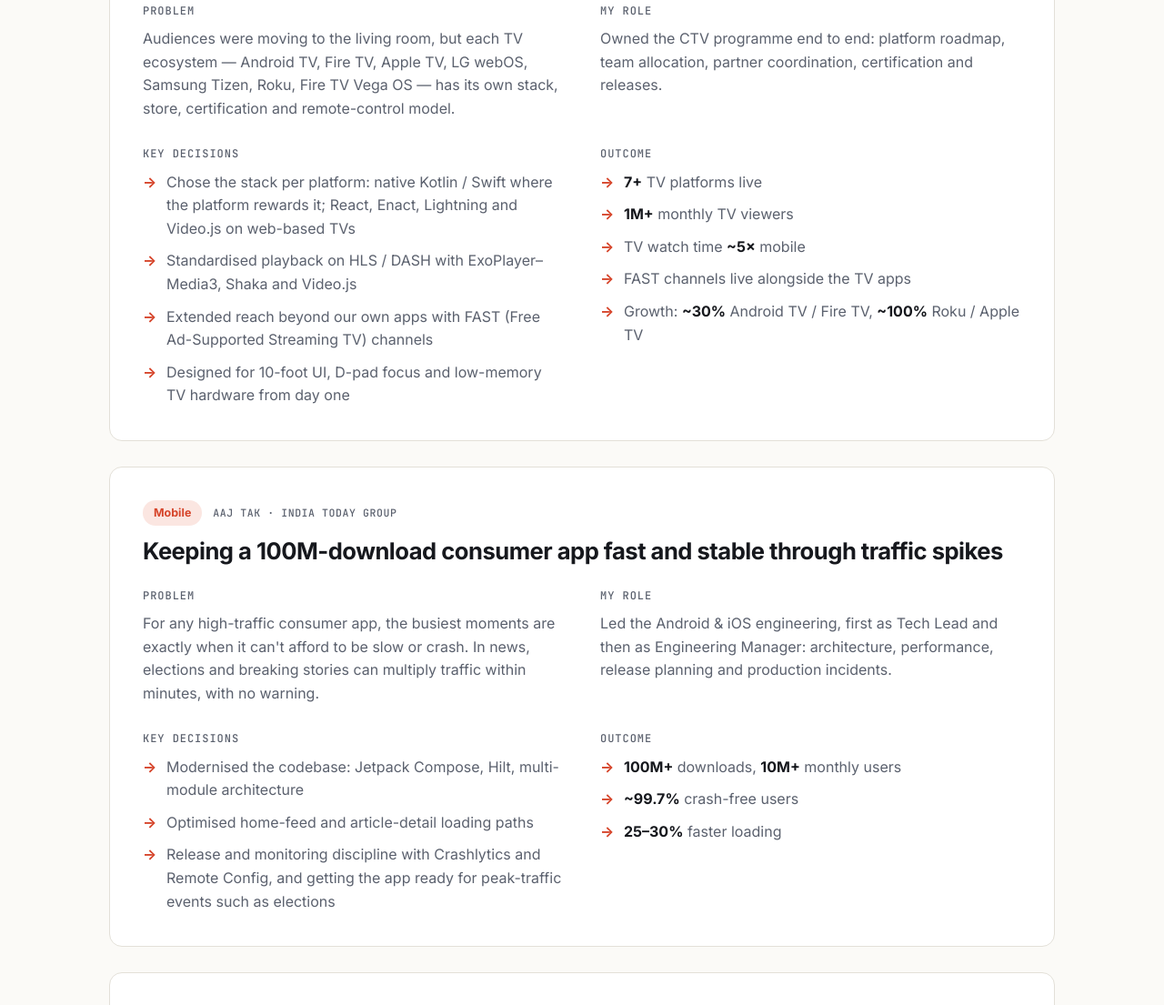
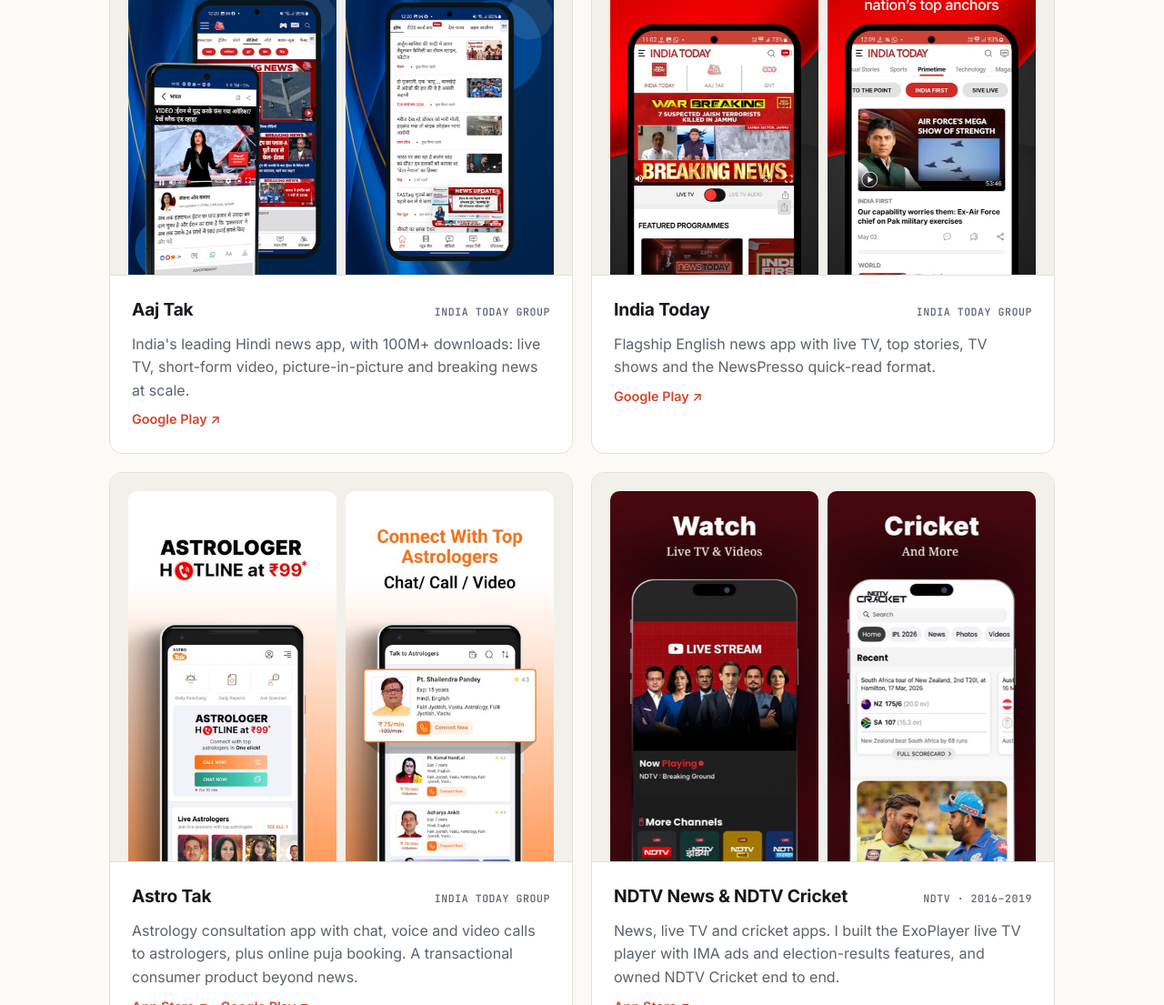
Before and after one commit to pankajkumar78/portfolio, a plain HTML site: page index.html in a window 1280 px wide. Shown: the part 1695-2800 px from the top of the page at 91% size. Drawn offline with Linux system fonts and the light colour scheme.

Commit message:
Add app gallery with store screenshots, including Astro Tak
Co-Authored-By: Claude Opus 5.5 <noreply@anthropic.com>

```diff
--- a/index.html
+++ b/index.html
@@ -26,6 +26,7 @@
     <a href="#top" class="logo" aria-label="Back to top">PK</a>
     <nav aria-label="Sections">
       <a href="#impact">Impact</a>
+      <a href="#apps">Apps</a>
       <a href="#case-studies">Case Studies</a>
       <a href="#platforms">Platforms</a>
       <a href="#leadership">Leadership</a>
@@ -72,6 +73,46 @@
         <div class="stat"><b>15+</b><span>Engineers led across Android, iOS, Flutter, CTV &amp; automotive apps</span></div>
       </div>
     </div>
+  </section>
+
+  <!-- APPS -->
+  <section id="apps" class="wrap section">
+    <h2 class="section-title">Apps I've built and led</h2>
+    <div class="apps">
+      <article class="app">
+        <div class="app-shots"><img src="images/aajtak-video.jpg" alt="Aaj Tak app video page" loading="lazy" width="380" height="676"><img src="images/aajtak-pip.jpg" alt="Aaj Tak app picture-in-picture mode" loading="lazy" width="380" height="676"></div>
+        <div class="app-body">
+          <div class="card-head"><h3>Aaj Tak</h3><span class="tag">India Today Group</span></div>
+          <p>India's leading Hindi news app, with 100M+ downloads: live TV, short-form video, picture-in-picture and breaking news at scale.</p>
+          <p class="app-links"><a href="https://play.google.com/store/apps/details?id=in.AajTak.headlines" target="_blank" rel="noopener">Google Play ↗</a></p>
+        </div>
+      </article>
+      <article class="app">
+        <div class="app-shots"><img src="images/indiatoday-live.jpg" alt="India Today app live TV" loading="lazy" width="380" height="676"><img src="images/indiatoday-shows.jpg" alt="India Today app TV shows" loading="lazy" width="380" height="676"></div>
+        <div class="app-body">
+          <div class="card-head"><h3>India Today</h3><span class="tag">India Today Group</span></div>
+          <p>Flagship English news app with live TV, top stories, TV shows and the NewsPresso quick-read format.</p>
+          <p class="app-links"><a href="https://play.google.com/store/apps/details?id=com.indiatoday" target="_blank" rel="noopener">Google Play ↗</a></p>
+        </div>
+      </article>
+      <article class="app">
+        <div class="app-shots"><img src="images/astrotak-hotline.jpg" alt="Astro Tak app astrologer hotline" loading="lazy" width="380" height="676"><img src="images/astrotak-consult.jpg" alt="Astro Tak app consultation list" loading="lazy" width="380" height="676"></div>
+        <div class="app-body">
+          <div class="card-head"><h3>Astro Tak</h3><span class="tag">India Today Group</span></div>
+          <p>Astrology consultation app with chat, voice and video calls to astrologers, plus online puja booking. A transactional consumer product beyond news.</p>
+          <p class="app-links"><a href="https://apps.apple.com/in/app/astrotak/id1583755180" target="_blank" rel="noopener">App Store ↗</a> · <a href="https://play.google.com/store/apps/details?id=com.aajtak.astrotak" target="_blank" rel="noopener">Google Play ↗</a></p>
+        </div>
+      </article>
+      <article class="app">
+        <div class="app-shots"><img src="images/ndtv-watch.jpg" alt="NDTV app live TV and videos" loading="lazy" width="380" height="676"><img src="images/ndtv-cricket.jpg" alt="NDTV app cricket section" loading="lazy" width="380" height="676"></div>
+        <div class="app-body">
+          <div class="card-head"><h3>NDTV News &amp; NDTV Cricket</h3><span class="tag">NDTV · 2016–2019</span></div>
+          <p>News, live TV and cricket apps. I built the ExoPlayer live TV player with IMA ads and election-results features, and owned NDTV Cricket end to end.</p>
+          <p class="app-links"><a href="https://apps.apple.com/in/app/ndtv-news/id377869410" target="_blank" rel="noopener">App Store ↗</a></p>
+        </div>
+      </article>
+    </div>
+    <p class="note">Screenshots are from the public app store listings and show the current versions of each app.</p>
   </section>
 
   <!-- 03 CASE STUDIES -->
@@ -192,7 +233,7 @@
         <div class="plat">
           <span class="cat cat-mobile">Mobile</span>
           <h3>Where the audience is today</h3>
-          <p>Native Android &amp; iOS plus Flutter, for Aaj Tak, India Today, Business Today, The Lallantop, and earlier NDTV News &amp; NDTV Cricket.</p>
+          <p>Native Android &amp; iOS plus Flutter, for Aaj Tak, India Today, Business Today, The Lallantop, Astro Tak, and earlier NDTV News &amp; NDTV Cricket.</p>
           <div class="pills"><span>Kotlin</span><span>Swift</span><span>Flutter</span><span>Jetpack Compose</span><span>Modular architecture</span><span>ExoPlayer / Media3</span><span>Firebase &amp; Crashlytics</span><span>AI features (TTS, summarisation)</span></div>
         </div>
         <div class="plat">
--- a/style.css
+++ b/style.css
@@ -216,3 +216,16 @@ h3 { font-size: 1.05rem; font-weight: 700; letter-spacing: -0.01em; }
 }
 .plat-auto { border-color: var(--next); }
 .case-pills { margin-top: 24px; padding-top: 20px; border-top: 1px solid var(--line); }
+
+/* app gallery */
+.apps { display: grid; grid-template-columns: repeat(2, 1fr); gap: 20px; margin-top: 32px; }
+.app { background: var(--surface); border: 1px solid var(--line); border-radius: var(--radius); overflow: hidden; display: flex; flex-direction: column; }
+.app-shots { display: grid; grid-template-columns: 1fr 1fr; gap: 10px; padding: 20px 20px 0; background: var(--bg-band); }
+.app-shots img { width: 100%; height: auto; aspect-ratio: 9 / 16; object-fit: cover; object-position: top; border-radius: 10px 10px 0 0; display: block; }
+.app-body { padding: 22px 24px 24px; border-top: 1px solid var(--line); }
+.app-body h3 { font-size: 1.2rem; }
+.app-body p { color: var(--muted); margin-top: 6px; }
+.app-links a { color: var(--accent); font-weight: 600; font-size: 0.9rem; }
+.note { color: var(--muted); font-size: 0.82rem; margin-top: 16px; }
+@media (max-width: 800px) { .apps { grid-template-columns: 1fr; } }
+#case-studies { padding-top: 24px; }
```
Also changed, not shown: images/aajtak-pip.jpg (added), images/aajtak-video.jpg (added), images/astrotak-consult.jpg (added), images/astrotak-hotline.jpg (added), images/indiatoday-live.jpg (added), images/indiatoday-shows.jpg (added), images/ndtv-cricket.jpg (added), images/ndtv-watch.jpg (added).
